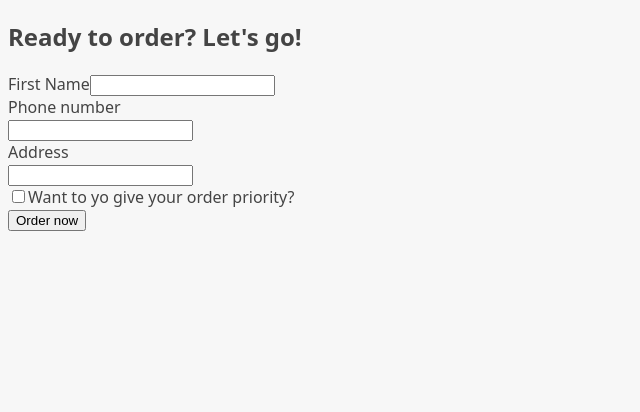
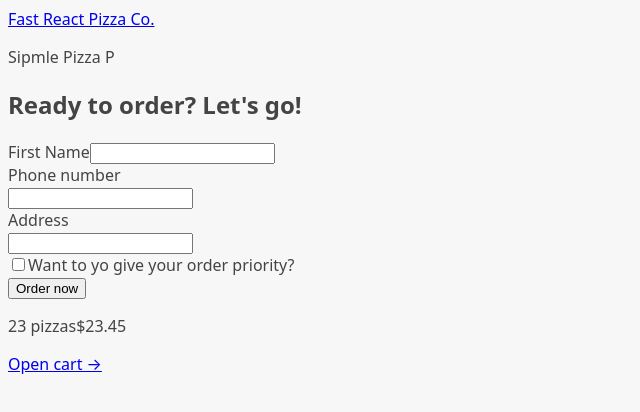
Before and after one commit to usama-rahman/react-pizza, a React (Vite) app: page /order/new in a window 1280 px wide. Shown: the top 412 px of the page, without its empty margins (0-640 px from the left). Built offline with nearby package versions, Linux system fonts and the light colour scheme.

Commit message:
Building the App Layout

```diff
--- a/src/App.jsx
+++ b/src/App.jsx
@@ -5,8 +5,12 @@ import Menu from "./features/menu/Menu";
 import Cart from "./features/cart/Cart";
 import CreateOrder from "./features/order/CreateOrder";
 import Order from "./features/order/Order";
+import AppLayout from "./ui/AppLayout";
 
 const router = createBrowserRouter([
+  {
+    element: <AppLayout />,
+    children: [
       {
         path: "/",
         element: <Home />,
@@ -27,6 +31,8 @@ const router = createBrowserRouter([
         path: "/order/:orderId",
         element: <Order />,
       },
+    ],
+  },
 ]);
 
 function App() {
--- a/src/features/cart/CartOverview.jsx
+++ b/src/features/cart/CartOverview.jsx
@@ -1,3 +1,5 @@
+import { Link } from "react-router-dom";
+
 function CartOverview() {
   return (
     <div>
@@ -5,7 +7,7 @@ function CartOverview() {
         <span>23 pizzas</span>
         <span>$23.45</span>
       </p>
-      <a href="#">Open cart &rarr;</a>
+      <Link to="/cart">Open cart &rarr;</Link>
     </div>
   );
 }
--- /dev/null
+++ b/src/ui/AppLayout.jsx
@@ -0,0 +1,18 @@
+import { Outlet } from "react-router-dom";
+import CartOverview from "../features/cart/CartOverview";
+import Header from "./Header";
+
+function AppLayout() {
+  return (
+    <div>
+      <Header />
+
+      <main>
+        <Outlet />
+      </main>
+
+      <CartOverview />
+    </div>
+  );
+}
+export default AppLayout;
--- /dev/null
+++ b/src/ui/Header.jsx
@@ -0,0 +1,11 @@
+import { Link } from "react-router-dom";
+
+const Header = () => {
+  return (
+    <header>
+      <Link to="/"> Fast React Pizza Co. </Link>
+      <p> Sipmle Pizza P </p>
+    </header>
+  );
+};
+export default Header;
```
Lines whose indentation alone changed are shown as unchanged.
